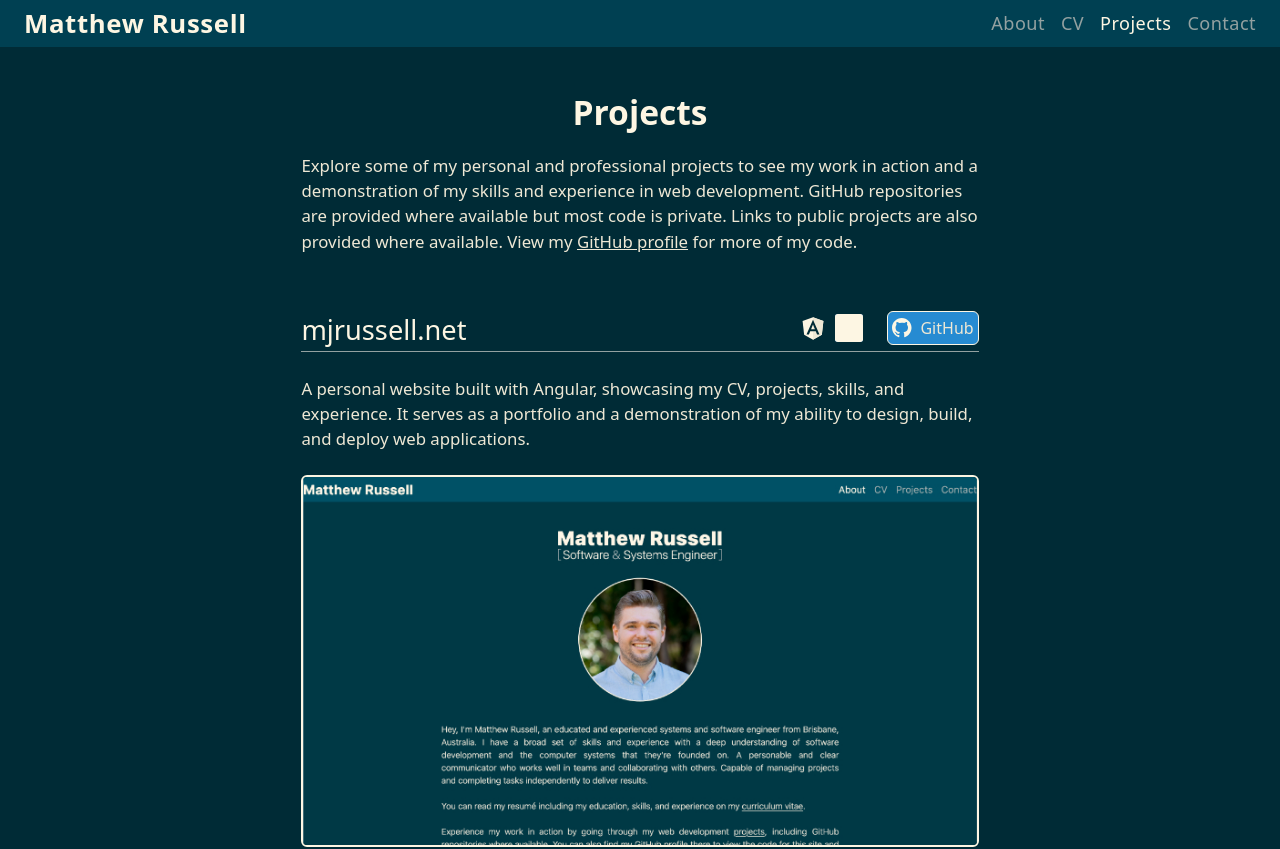
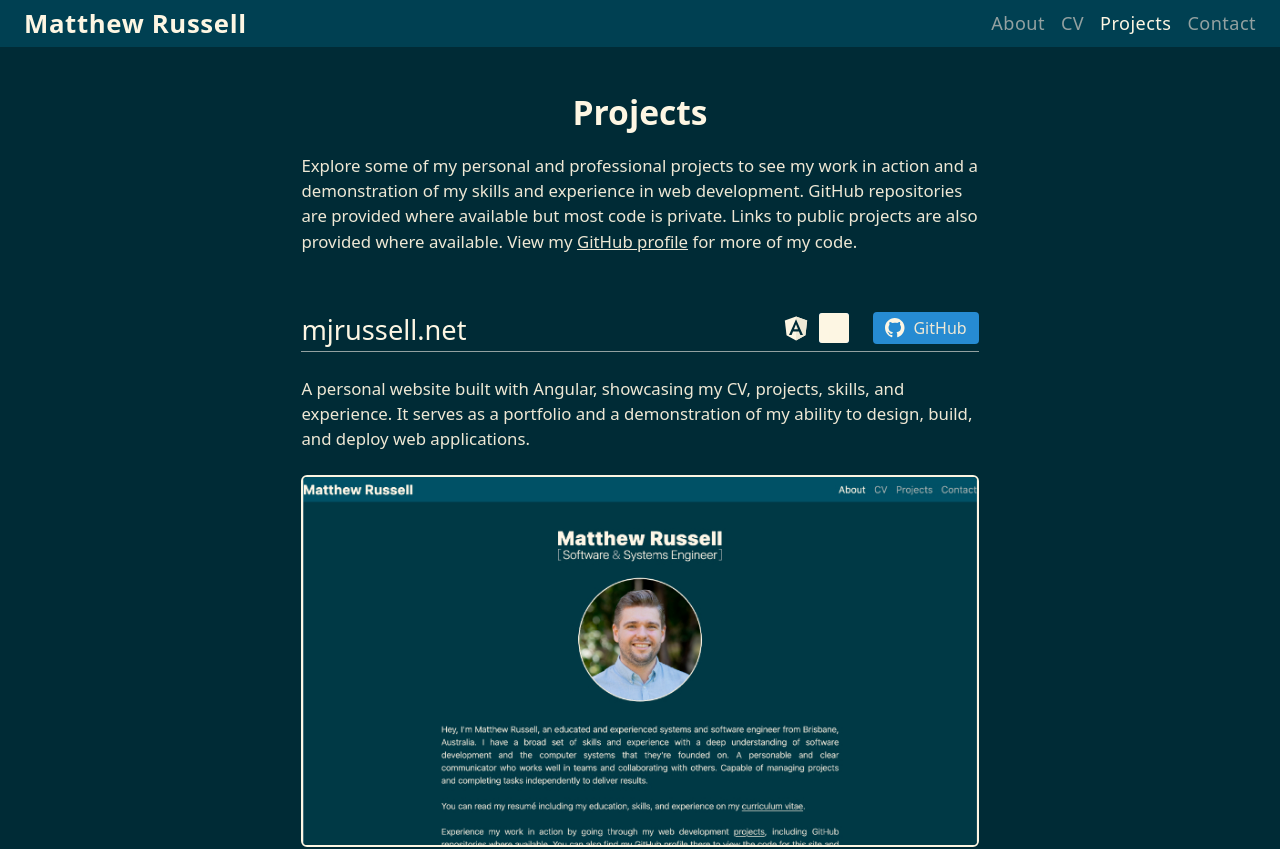
Before and after one commit to mjrussell91/mjrussell-net, an Angular app: page /projects in a window 1280 px wide. Shown: the top 849 px of the page. Built offline with nearby package versions, Linux system fonts and the light colour scheme.

Commit message:
github button restyle

```diff
--- a/src/app/page-projects/page-projects.html
+++ b/src/app/page-projects/page-projects.html
@@ -11,11 +11,11 @@
                 <span *ngIf="!project.link">{{ project.title }}</span>
             </h2>
             <h3 class="justify-end text-white-2 flex gap-2 items-center mb-5 text-l ">
-                <app-icon *ngFor="let icon of project.icons" [icon]="icon" [size]="28"></app-icon>
-                <a *ngIf="project.repository" [href]="project.repository" target="_blank" class="justify-end ml-4 hover:text-white-1 rounded-l-md rounded-r-md border-white-1 border-[1px] p-1 bg-brand-blue">
-                    <span class="flex gap-2 items-center">
+                <app-icon *ngFor="let icon of project.icons" [icon]="icon" [size]="30"></app-icon>
+                <a *ngIf="project.repository" [href]="project.repository" target="_blank" class="justify-end ml-4 ">
+                    <button class="flex gap-2 items-center px-3 py-1 bg-brand-blue rounded text-white-2 hover:text-white-1 hover:cursor-pointer hover:drop-shadow-xs hover:drop-shadow-brand-blue">
                         <app-icon [icon]="'github'" [size]="20"></app-icon>GitHub
-                    </span>
+                    </button>
                 </a>
             </h3>
         </div>
```
